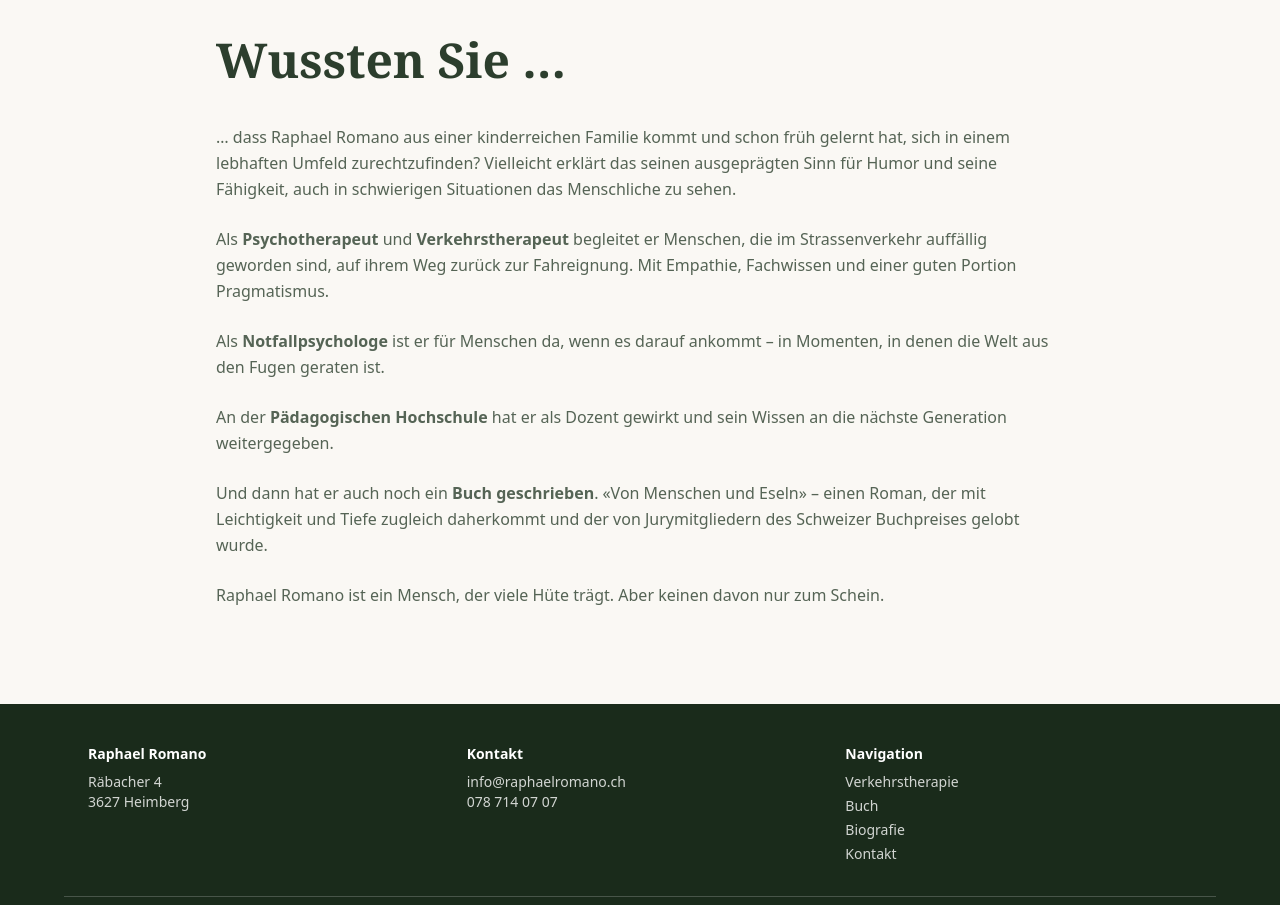
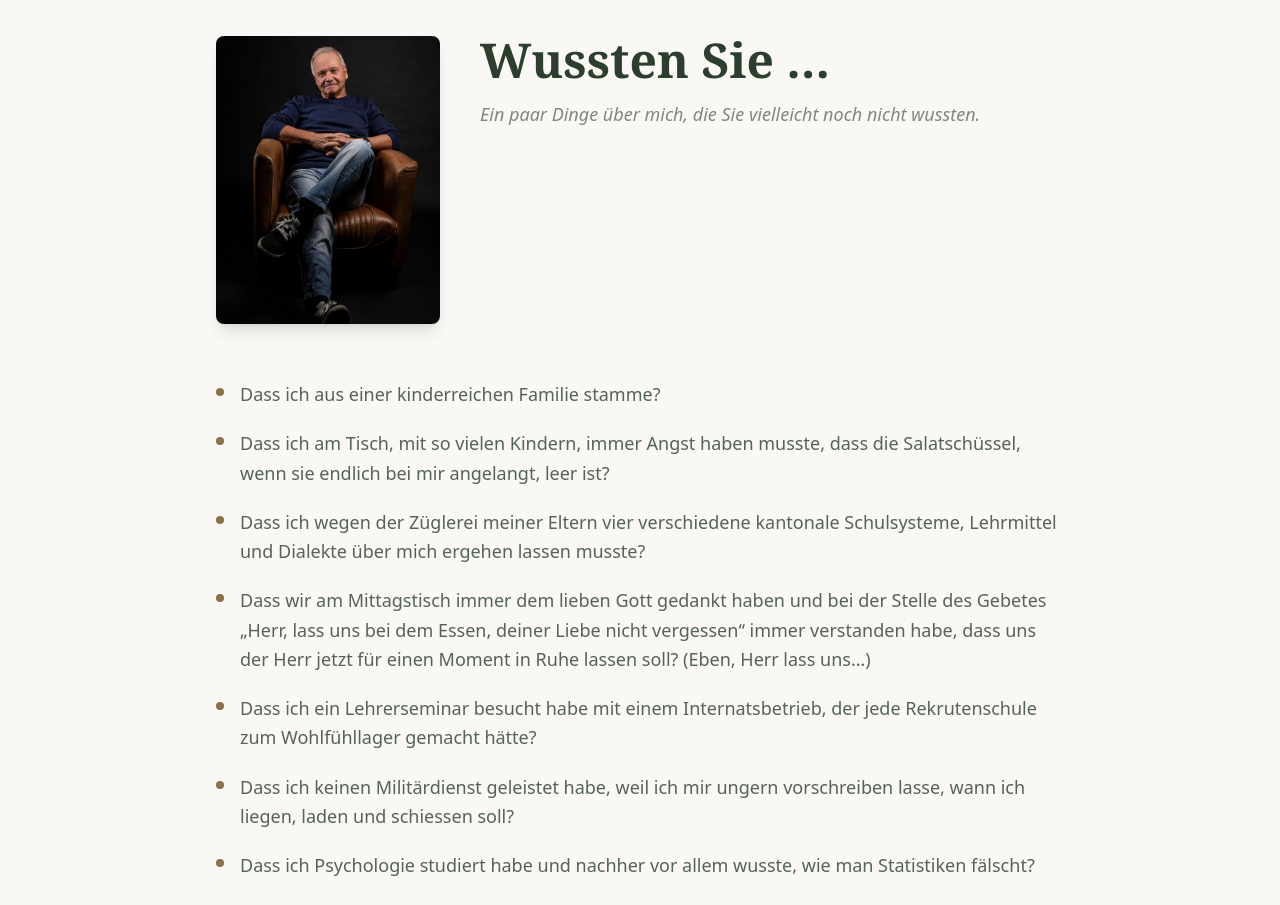
Before and after one commit to NathailieRomano/raphael-romano-website, a Next.js app: page /biografie in a window 1280 px wide. Shown: the part 120-1025 px from the top of the page. Built offline with nearby package versions, Linux system fonts and the light colour scheme.

Commit message:
Fix biography: use original 'Wussten Sie' text + add Raphael portrait

```diff
--- a/src/app/biografie/page.tsx
+++ b/src/app/biografie/page.tsx
@@ -1,4 +1,5 @@
 import type { Metadata } from "next";
+import Image from "next/image";
 
 export const metadata: Metadata = {
   title: "Biografie",
@@ -6,46 +7,57 @@ export const metadata: Metadata = {
     "Über Raphael Romano – Psychotherapeut, Verkehrstherapeut, Notfallpsychologe, Dozent und Autor.",
 };
 
+const facts = [
+  "Dass ich aus einer kinderreichen Familie stamme?",
+  "Dass ich am Tisch, mit so vielen Kindern, immer Angst haben musste, dass die Salatschüssel, wenn sie endlich bei mir angelangt, leer ist?",
+  "Dass ich wegen der Züglerei meiner Eltern vier verschiedene kantonale Schulsysteme, Lehrmittel und Dialekte über mich ergehen lassen musste?",
+  "Dass wir am Mittagstisch immer dem lieben Gott gedankt haben und bei der Stelle des Gebetes \u201EHerr, lass uns bei dem Essen, deiner Liebe nicht vergessen\u201C immer verstanden habe, dass uns der Herr jetzt für einen Moment in Ruhe lassen soll? (Eben, Herr lass uns\u2026)",
+  "Dass ich ein Lehrerseminar besucht habe mit einem Internatsbetrieb, der jede Rekrutenschule zum Wohlfühllager gemacht hätte?",
+  "Dass ich keinen Militärdienst geleistet habe, weil ich mir ungern vorschreiben lasse, wann ich liegen, laden und schiessen soll?",
+  "Dass ich Psychologie studiert habe und nachher vor allem wusste, wie man Statistiken fälscht?",
+  "Dass ich keinen Alkohol trinke und noch heute von einigen Eseln als Kostverächter, Banause und Weichei bezeichnet werde?",
+  "Dass ich geheiratet habe und zwei wunderbare Kinder habe? Das behaupten übrigens 99,9% der Eltern \u2013 aber woher kommen dann all die Kriminellen?",
+  "Dass ich in meinem Leben vielen Menschen, aber auch einigen Eseln begegnet bin?",
+  "Dass ich als Notfallpsychologe tätig bin? (\u201EWow, das ist sicher hart\u201C, meinen die andern.)",
+  "Dass ich an der Pädagogischen Hochschule vor allem am Montagmorgen \u201Ehochmotivierten Studis\u201C Kommunikation, Entwicklungspsychologie und Persönlichkeitsbildung dozierte?",
+  "Dass ich unser Schulsystem als hoffnungslos überholt wahrnehme?",
+  "Dass ich x-mal am Knie operiert wurde, weil Spieler der gegnerischen Fussballmannschaft das Spiel nicht selten mit einer Vollkontaktsportart verwechselt haben und ich deshalb heute nur noch Sportarten betreibe, bei welchen ein Netz zwischen mir und meinem Gegner steht?",
+  "Dass ich bis heute als Psychotherapeut und Ausbildner in der Notfallpsychologie für Careteams, Polizei, Feuerwehr usw. tätig bin. (\u201EWow, das ist sicher hart\u201C, meinen die andern.)",
+  "Dass ich zudem als Verkehrstherapeut arbeite und versuche die Delinquenten auf den rechten Weg bzw. Strasse zu bringen?",
+];
+
 export default function Biografie() {
   return (
     <section className="max-w-4xl mx-auto px-6 py-16 md:py-24">
-      <h1 className="text-4xl md:text-5xl font-bold mb-10 text-primary font-(family-name:--font-serif)">
-        Wussten Sie …
-      </h1>
+      {/* Header with portrait */}
+      <div className="flex flex-col md:flex-row gap-10 items-start mb-14">
+        <div className="relative w-48 h-64 md:w-56 md:h-72 shrink-0 rounded-lg overflow-hidden shadow-lg mx-auto md:mx-0">
+          <Image
+            src="/images/raphael-portrait.jpg"
+            alt="Raphael Romano"
+            fill
+            className="object-cover"
+            priority
+          />
+        </div>
+        <div>
+          <h1 className="text-4xl md:text-5xl font-bold mb-4 text-primary font-(family-name:--font-serif)">
+            Wussten Sie …
+          </h1>
+          <p className="text-lg text-primary/60 italic">
+            Ein paar Dinge über mich, die Sie vielleicht noch nicht wussten.
+          </p>
+        </div>
+      </div>
 
-      <div className="prose prose-lg max-w-none space-y-6 text-primary/80 leading-relaxed">
-        <p>
-          … dass Raphael Romano aus einer kinderreichen Familie kommt und schon früh
-          gelernt hat, sich in einem lebhaften Umfeld zurechtzufinden? Vielleicht erklärt
-          das seinen ausgeprägten Sinn für Humor und seine Fähigkeit, auch in schwierigen
-          Situationen das Menschliche zu sehen.
-        </p>
-
-        <p>
-          Als <strong>Psychotherapeut</strong> und <strong>Verkehrstherapeut</strong> begleitet
-          er Menschen, die im Strassenverkehr auffällig geworden sind, auf ihrem Weg zurück
-          zur Fahreignung. Mit Empathie, Fachwissen und einer guten Portion Pragmatismus.
-        </p>
-
-        <p>
-          Als <strong>Notfallpsychologe</strong> ist er für Menschen da, wenn es darauf ankommt –
-          in Momenten, in denen die Welt aus den Fugen geraten ist.
-        </p>
-
-        <p>
-          An der <strong>Pädagogischen Hochschule</strong> hat er als Dozent gewirkt und sein
-          Wissen an die nächste Generation weitergegeben.
-        </p>
-
-        <p>
-          Und dann hat er auch noch ein <strong>Buch geschrieben</strong>. «Von Menschen und
-          Eseln» – einen Roman, der mit Leichtigkeit und Tiefe zugleich daherkommt und der
-          von Jurymitgliedern des Schweizer Buchpreises gelobt wurde.
-        </p>
-
-        <p>
-          Raphael Romano ist ein Mensch, der viele Hüte trägt. Aber keinen davon nur zum Schein.
-        </p>
+      {/* Facts list */}
+      <div className="space-y-5">
+        {facts.map((fact, i) => (
+          <div key={i} className="flex items-start gap-4">
+            <span className="mt-2 w-2 h-2 rounded-full bg-accent shrink-0" />
+            <p className="text-lg leading-relaxed text-primary/80">{fact}</p>
+          </div>
+        ))}
       </div>
     </section>
   );
```
Also changed, not shown: public/images/raphael-portrait.jpg (added).
